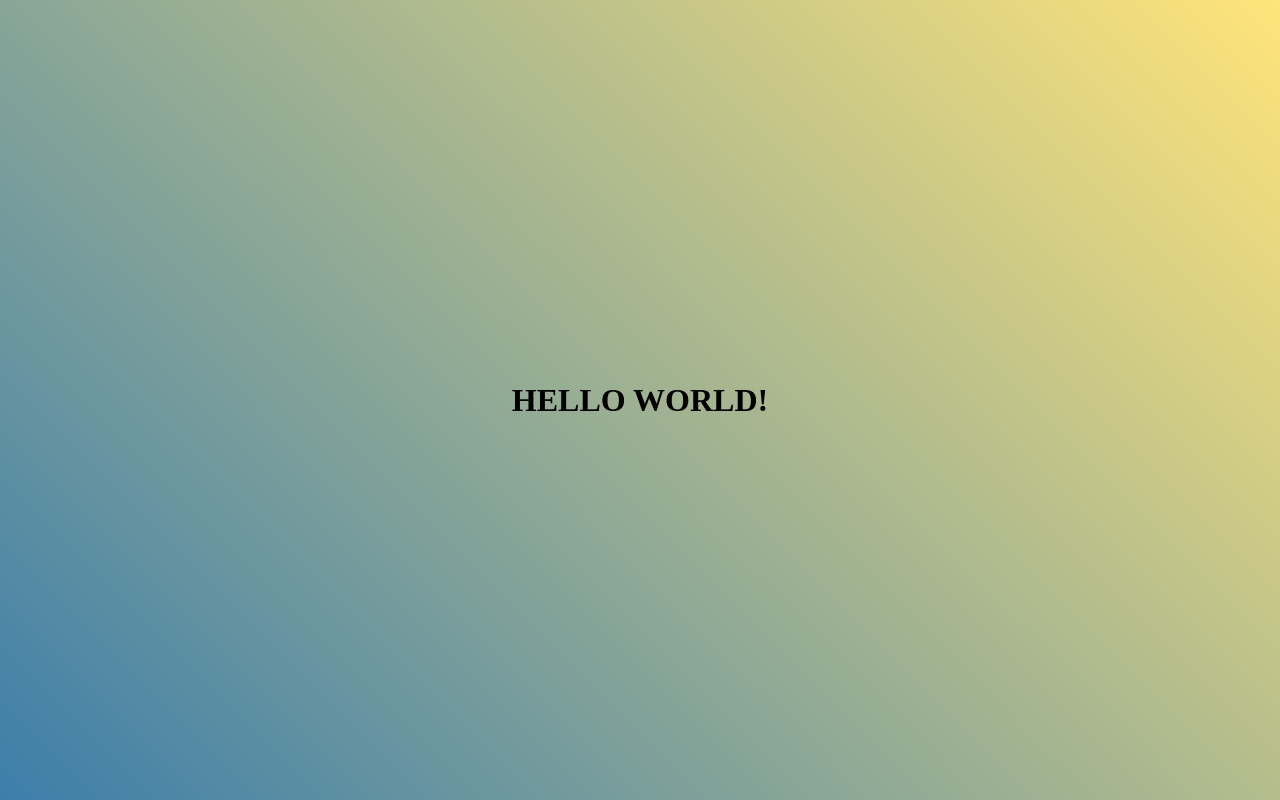
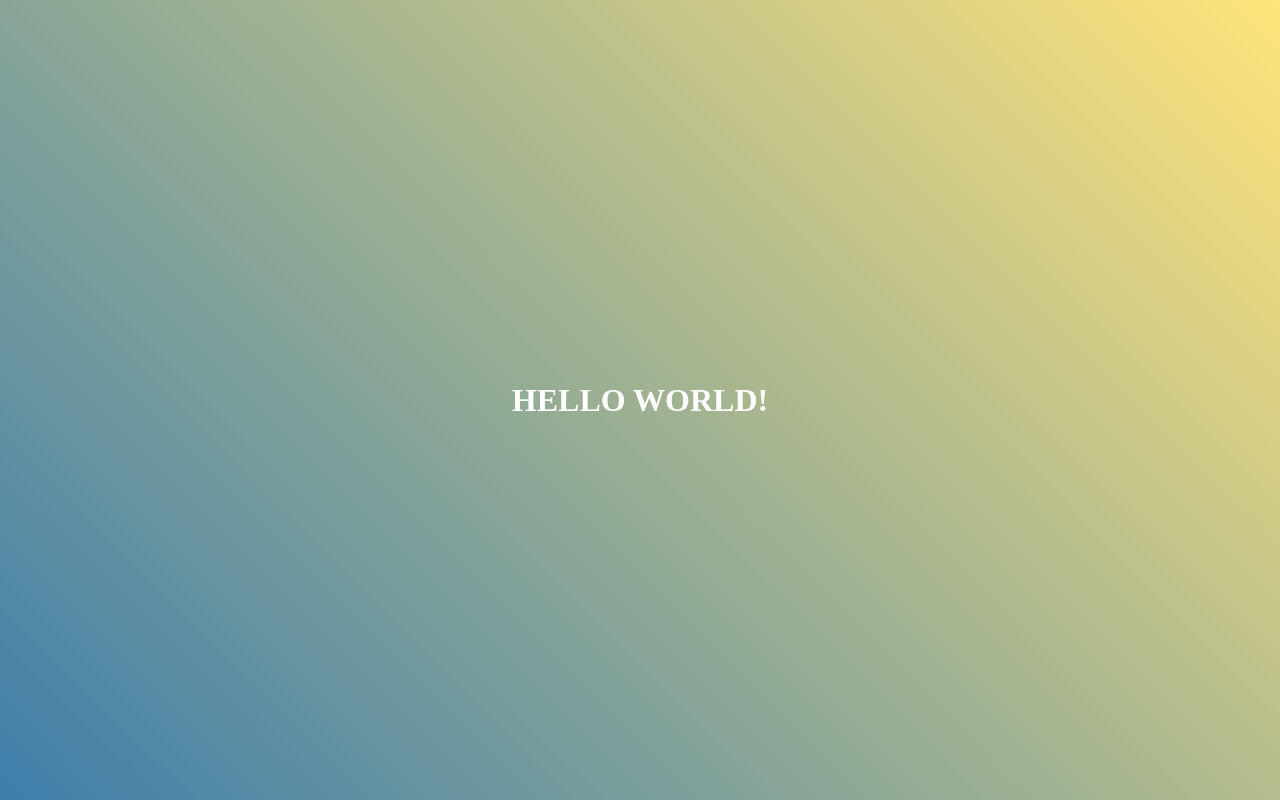
Before and after one commit to LemonCat233/MyHtml, a plain HTML site: page index.html in a window 1280 px wide. Drawn offline with Linux system fonts and the light colour scheme.

Commit message:
修复 world-helloer 的字体颜色。

```diff
--- a/index.html
+++ b/index.html
@@ -6,8 +6,9 @@
         @import url('https://fonts.googleapis.com/css2?family=Noto+Sans+SC:wght@100..900&display=swap');
 
         :root {
+            --global-white: 255, 255, 255;
             --helloer-bg: linear-gradient(45deg, #3D7EAA, #FFE47A);
-            --helloer-txt: 255, 255, 255, 1;
+            --helloer-txt: var(--global-white), 1;
             --helloer-font: "Noto Sans SC", serif;
         }
 
@@ -29,7 +30,7 @@
         }
 
         .world-helloer h1 {
-            color: rgba(var(--helloer-txt);
+            color: rgba(var(--helloer-txt));
             text-align: center;
             font-weight: 600;
         }
```
